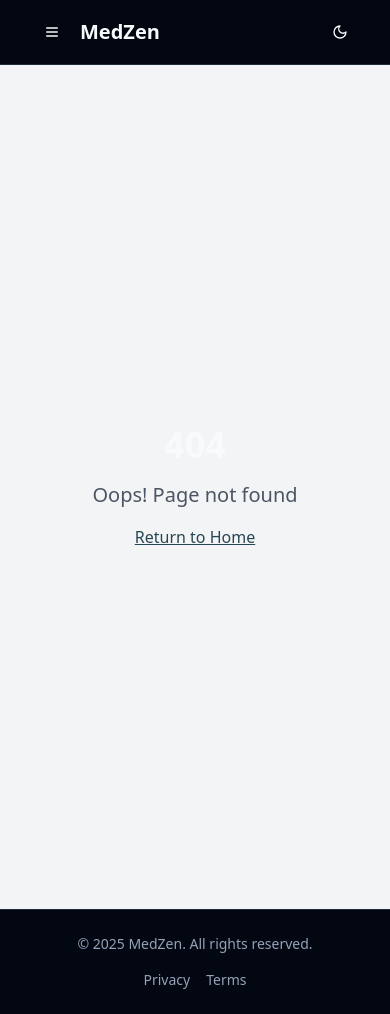
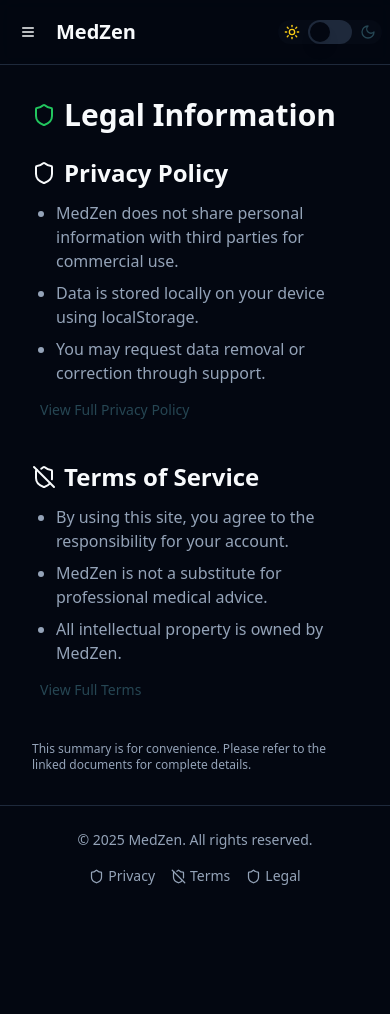
Before and after one commit to ETHERDEV-io/medzen-ai-companion, a React (Vite) app: page /legal in a window 390 px wide. Before the commit this address had no page. After the commit the page ends 910 px from the top, so only its background shows below. Built offline with nearby package versions, Linux system fonts and the light colour scheme.

Commit message:
Refactor: Make app responsive and fix theme toggle
- Implement responsiveness across the application.
- Remove "Symptom Tracker" from the navigation bar.
- Use Lucide React icons in Privacy and Terms pages.
- Implement functionality for the theme toggle switch.

```diff
--- a/src/App.tsx
+++ b/src/App.tsx
@@ -15,6 +15,7 @@ import SymptomChecker from "./pages/SymptomChecker";
 import AIAssistant from "./pages/AIAssistant";
 import Privacy from "./pages/Privacy";
 import Terms from "./pages/Terms";
+import Legal from "./pages/Legal";
 
 const queryClient = new QueryClient();
 
@@ -34,6 +35,7 @@ const App = () => (
             <Route path="/ai-assistant" element={<MainLayout><AIAssistant /></MainLayout>} />
             <Route path="/privacy" element={<MainLayout><Privacy /></MainLayout>} />
             <Route path="/terms" element={<MainLayout><Terms /></MainLayout>} />
+            <Route path="/legal" element={<MainLayout><Legal /></MainLayout>} />
             <Route path="*" element={<MainLayout><NotFound /></MainLayout>} />
           </Routes>
         </BrowserRouter>
--- a/src/components/layout/main-layout.tsx
+++ b/src/components/layout/main-layout.tsx
@@ -1,4 +1,3 @@
-
 import { Link, useLocation } from "react-router-dom";
 import { ThemeToggle } from "@/components/theme-toggle";
 import {
@@ -52,18 +51,19 @@ export default function MainLayout({ children }: MainLayoutProps) {
 
   const navItems = [
     { path: "/dashboard", label: "Dashboard", icon: <Home size={20} /> },
-    { path: "/symptom-tracker", label: "Symptom Tracker", icon: <Activity size={20} /> },
+    // { path: "/symptom-tracker", label: "Symptom Tracker", icon: <Activity size={20} /> },
     { path: "/medications", label: "Medications", icon: <Pill size={20} /> },
     { path: "/health-goals", label: "Health Goals", icon: <Target size={20} /> },
     { path: "/symptom-checker", label: "Symptom Checker", icon: <Thermometer size={20} /> },
     { path: "/ai-assistant", label: "AI Assistant", icon: <Bot size={20} /> },
+    { path: "/legal", label: "Legal", icon: <Shield size={20} /> },
   ];
 
   return (
     <div className="flex min-h-screen flex-col bg-background text-foreground">
       {/* Header */}
       <header className="sticky top-0 z-40 border-b bg-background/95 backdrop-blur supports-[backdrop-filter]:bg-background/60">
-        <div className="container flex h-16 items-center justify-between">
+        <div className="container flex h-16 items-center justify-between w-full px-2 sm:px-4">
           <div className="flex items-center gap-2">
             <Sheet open={isMobileNavOpen} onOpenChange={setIsMobileNavOpen}>
               <SheetTrigger asChild className="md:hidden">
@@ -116,7 +116,7 @@ export default function MainLayout({ children }: MainLayoutProps) {
       </header>
 
       {/* Main content */}
-      <main className="flex-1">
+      <main className="flex-1 min-h-[80vh]">
         {children}
       </main>
 
@@ -127,11 +127,14 @@ export default function MainLayout({ children }: MainLayoutProps) {
             &copy; {new Date().getFullYear()} MedZen. All rights reserved.
           </p>
           <div className="flex items-center gap-4">
-            <Link to="/privacy" className="text-sm text-muted-foreground hover:underline">
-              Privacy
+            <Link to="/privacy" className="text-sm text-muted-foreground hover:underline flex items-center gap-1">
+              <Shield size={15} /> Privacy
             </Link>
-            <Link to="/terms" className="text-sm text-muted-foreground hover:underline">
-              Terms
+            <Link to="/terms" className="text-sm text-muted-foreground hover:underline flex items-center gap-1">
+              <ShieldOff size={15} /> Terms
+            </Link>
+            <Link to="/legal" className="text-sm text-muted-foreground hover:underline flex items-center gap-1">
+              <Shield size={15} /> Legal
             </Link>
           </div>
         </div>
@@ -139,3 +142,4 @@ export default function MainLayout({ children }: MainLayoutProps) {
     </div>
   );
 }
+import { Shield, ShieldOff } from "lucide-react";
--- a/src/components/theme-toggle.tsx
+++ b/src/components/theme-toggle.tsx
@@ -1,42 +1,53 @@
 
 import * as React from "react"
 import { Moon, Sun } from "lucide-react"
-import { useTheme } from "next-themes"
+import { Button } from "@/components/ui/button"
+import { Switch } from "@/components/ui/switch"
 
-import { Button } from "@/components/ui/button"
-import {
-  DropdownMenu,
-  DropdownMenuContent,
-  DropdownMenuItem,
-  DropdownMenuTrigger,
-} from "@/components/ui/dropdown-menu"
+const THEME_KEY = "medzen-theme";
+
+function getStoredTheme() {
+  const stored = localStorage.getItem(THEME_KEY);
+  if (stored === "light") return "light";
+  if (stored === "dark") return "dark";
+  return window.matchMedia("(prefers-color-scheme: dark)").matches ? "dark" : "light";
+}
 
 export function ThemeToggle() {
-  const { setTheme, theme } = useTheme()
+  const [theme, setTheme] = React.useState<"light" | "dark">(getStoredTheme());
+
+  React.useEffect(() => {
+    if (theme === "dark") {
+      document.documentElement.classList.add("dark");
+      localStorage.setItem(THEME_KEY, "dark");
+    } else {
+      document.documentElement.classList.remove("dark");
+      localStorage.setItem(THEME_KEY, "light");
+    }
+  }, [theme]);
+
+  // Listen to system theme change
+  React.useEffect(() => {
+    const mq = window.matchMedia('(prefers-color-scheme: dark)');
+    const fn = () => {
+      if (!localStorage.getItem(THEME_KEY)) {
+        setTheme(mq.matches ? "dark" : "light");
+      }
+    };
+    mq.addEventListener("change", fn);
+    return () => mq.removeEventListener("change", fn);
+  }, []);
 
   return (
-    <DropdownMenu>
-      <DropdownMenuTrigger asChild>
-        <Button variant="ghost" size="icon" className="relative h-9 w-9 rounded-full">
-          <Sun className="h-5 w-5 rotate-0 scale-100 transition-all dark:-rotate-90 dark:scale-0" />
-          <Moon className="absolute h-5 w-5 rotate-90 scale-0 transition-all dark:rotate-0 dark:scale-100" />
-          <span className="sr-only">Toggle theme</span>
-        </Button>
-      </DropdownMenuTrigger>
-      <DropdownMenuContent align="end">
-        <DropdownMenuItem onClick={() => setTheme("light")}>
-          <Sun className="mr-2 h-4 w-4" />
-          <span>Light</span>
-        </DropdownMenuItem>
-        <DropdownMenuItem onClick={() => setTheme("dark")}>
-          <Moon className="mr-2 h-4 w-4" />
-          <span>Dark</span>
-        </DropdownMenuItem>
-        <DropdownMenuItem onClick={() => setTheme("system")}>
-          <span className="mr-2 h-4 w-4">🖥️</span>
-          <span>System</span>
-        </DropdownMenuItem>
-      </DropdownMenuContent>
-    </DropdownMenu>
+    <div className="flex items-center gap-1 px-1.5 rounded-lg bg-muted/10 transition-colors">
+      <Sun className="h-4 w-4 text-yellow-400" />
+      <Switch
+        checked={theme === "dark"}
+        onCheckedChange={(checked: boolean) => setTheme(checked ? "dark" : "light")}
+        aria-label="Toggle theme"
+        className="mx-1"
+      />
+      <Moon className="h-4 w-4 text-blue-500" />
+    </div>
   )
 }
--- /dev/null
+++ b/src/pages/Legal.tsx
@@ -0,0 +1,51 @@
+
+import { Shield, ShieldOff } from "lucide-react";
+
+const Legal = () => {
+  return (
+    <div className="container mx-auto py-8 max-w-4xl">
+      <h1 className="text-3xl font-bold mb-6 flex items-center gap-2">
+        <Shield className="text-green-500" /> Legal Information
+      </h1>
+      <section className="mb-10">
+        <h2 className="text-2xl font-semibold mb-2 flex items-center gap-2">
+          <Shield /> Privacy Policy
+        </h2>
+        <ul className="list-disc pl-6 my-3 space-y-2 text-muted-foreground text-base">
+          <li>
+            MedZen does not share personal information with third parties for commercial use.
+          </li>
+          <li>
+            Data is stored locally on your device using localStorage.
+          </li>
+          <li>
+            You may request data removal or correction through support.
+          </li>
+        </ul>
+        <a href="/privacy" className="text-blue-500 hover:underline ml-2 text-sm">View Full Privacy Policy</a>
+      </section>
+      <section className="mb-10">
+        <h2 className="text-2xl font-semibold mb-2 flex items-center gap-2">
+          <ShieldOff /> Terms of Service
+        </h2>
+        <ul className="list-disc pl-6 my-3 space-y-2 text-muted-foreground text-base">
+          <li>
+            By using this site, you agree to the responsibility for your account.
+          </li>
+          <li>
+            MedZen is not a substitute for professional medical advice.
+          </li>
+          <li>
+            All intellectual property is owned by MedZen.
+          </li>
+        </ul>
+        <a href="/terms" className="text-blue-500 hover:underline ml-2 text-sm">View Full Terms</a>
+      </section>
+      <p className="mt-4 text-xs text-muted-foreground">
+        This summary is for convenience. Please refer to the linked documents for complete details.
+      </p>
+    </div>
+  );
+};
+
+export default Legal;
--- a/src/pages/Privacy.tsx
+++ b/src/pages/Privacy.tsx
@@ -1,36 +1,34 @@
+
+import { Shield } from "lucide-react";
 
 const Privacy = () => {
   return (
     <div className="container mx-auto py-8 max-w-4xl">
-      <h1 className="text-3xl font-bold mb-6">Privacy Policy</h1>
-
+      <h1 className="text-3xl font-bold mb-6 flex items-center gap-2">
+        <Shield className="text-blue-500" /> Privacy Policy
+      </h1>
       <section className="mb-8">
         <h2 className="text-xl font-semibold mb-4">Data Collection Practices</h2>
         <p className="mb-4">MedZen is committed to protecting your privacy. This Privacy Policy explains how we collect, use, and safeguard your information when you use our service.</p>
         <p className="mb-4">We collect information you provide directly to us when you create an account, use our features, or communicate with us. This may include health information you choose to share, such as symptoms, medications, and health goals.</p>
       </section>
-
       <section className="mb-8">
         <h2 className="text-xl font-semibold mb-4">Information Usage and Storage</h2>
         <p className="mb-4">We use the information we collect to provide, maintain, and improve our services, including personalizing your experience and providing health insights.</p>
         <p className="mb-4">In the current version, your data is stored locally on your device using localStorage. In future versions with backend integration, we will implement enterprise-grade security measures to protect your data.</p>
       </section>
-
       <section className="mb-8">
         <h2 className="text-xl font-semibold mb-4">Third-Party Data Sharing</h2>
         <p className="mb-4">We do not sell or share your personal information with third parties for their commercial use. In the current version, all data remains on your device.</p>
       </section>
-
       <section className="mb-8">
         <h2 className="text-xl font-semibold mb-4">User Rights and Controls</h2>
         <p className="mb-4">You have the right to access, correct, or delete your information at any time. You can manage your data through your account settings.</p>
       </section>
-
       <section className="mb-8">
         <h2 className="text-xl font-semibold mb-4">Contact Information</h2>
         <p className="mb-4">If you have any questions about our Privacy Policy or practices, please contact us at privacy@medzen.com.</p>
       </section>
-
       <p className="text-sm text-muted-foreground">Last updated: {new Date().toLocaleDateString()}</p>
     </div>
   );
--- a/src/pages/Terms.tsx
+++ b/src/pages/Terms.tsx
@@ -1,38 +1,36 @@
+
+import { ShieldOff } from "lucide-react";
 
 const Terms = () => {
   return (
     <div className="container mx-auto py-8 max-w-4xl">
-      <h1 className="text-3xl font-bold mb-6">Terms of Service</h1>
-
+      <h1 className="text-3xl font-bold mb-6 flex items-center gap-2">
+        <ShieldOff className="text-blue-500" /> Terms of Service
+      </h1>
       <section className="mb-8">
         <h2 className="text-xl font-semibold mb-4">User Responsibilities</h2>
         <p className="mb-4">By using MedZen, you agree to use our services in accordance with these Terms and all applicable laws and regulations.</p>
         <p className="mb-4">You are responsible for maintaining the confidentiality of your account information and for all activities that occur under your account.</p>
         <p className="mb-4">You agree not to use our services for any illegal or unauthorized purpose. You must not attempt to breach any security or authentication measures of the service.</p>
       </section>
-
       <section className="mb-8">
         <h2 className="text-xl font-semibold mb-4">Platform Limitations</h2>
         <p className="mb-4">MedZen is not a substitute for professional medical advice, diagnosis, or treatment. Always seek the advice of your physician or other qualified health provider with any questions you may have regarding a medical condition.</p>
         <p className="mb-4">Our AI features provide general information and suggestions based on the information you provide, but should not be considered as medical advice.</p>
       </section>
-
       <section className="mb-8">
         <h2 className="text-xl font-semibold mb-4">Account Requirements</h2>
         <p className="mb-4">To use certain features of our service, you may be required to create an account. You must provide accurate, current, and complete information during the registration process.</p>
         <p className="mb-4">We reserve the right to disable any user account at our discretion if we believe you have violated these Terms.</p>
       </section>
-
       <section className="mb-8">
         <h2 className="text-xl font-semibold mb-4">Intellectual Property Rights</h2>
         <p className="mb-4">The service and its original content, features, and functionality are owned by MedZen and are protected by international copyright, trademark, patent, trade secret, and other intellectual property laws.</p>
       </section>
-
       <section className="mb-8">
         <h2 className="text-xl font-semibold mb-4">Dispute Resolution Process</h2>
         <p className="mb-4">Any disputes arising from or relating to these Terms or your use of MedZen shall be resolved through binding arbitration in accordance with the rules of the American Arbitration Association.</p>
       </section>
-
       <p className="text-sm text-muted-foreground">Last updated: {new Date().toLocaleDateString()}</p>
     </div>
   );
```
